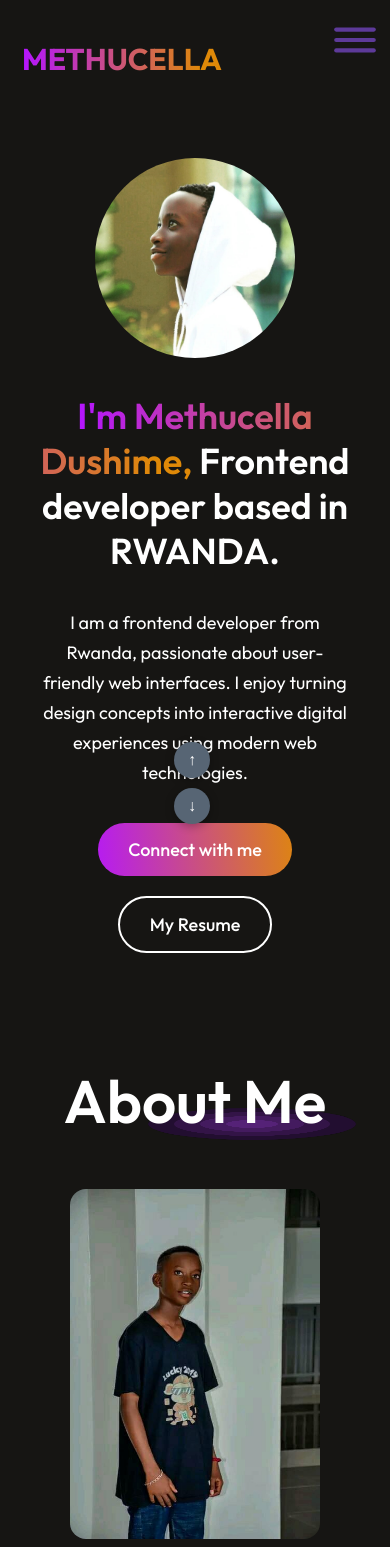
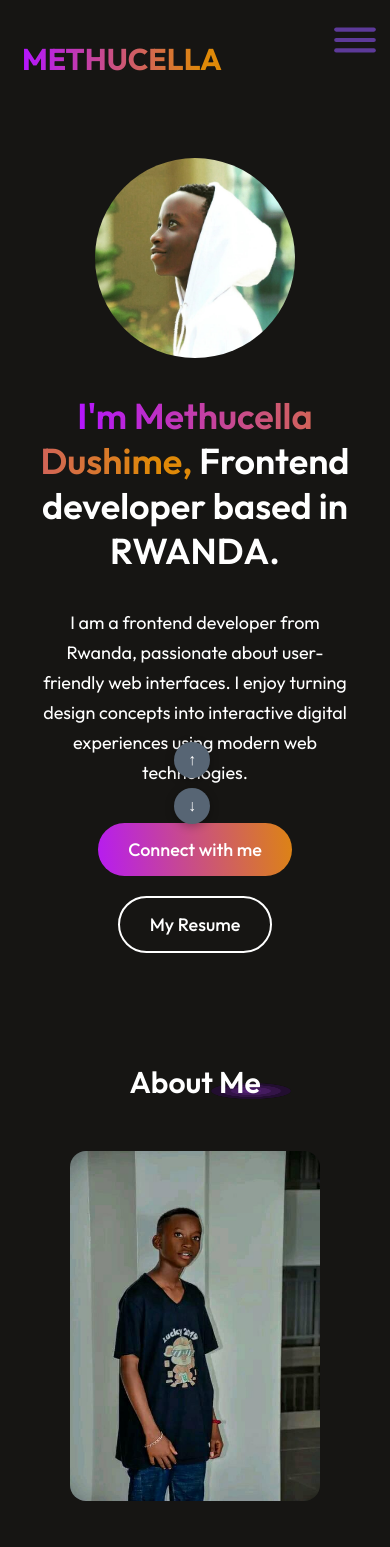
Before and after one commit to METHU033/My-portfolio, a React (Vite) app: page / in a window 390 px wide. Shown: the top 1547 px of the page. Built offline with nearby package versions, Linux system fonts and the light colour scheme.

Commit message:
update navbar

```diff
--- a/src/components/About/About.css
+++ b/src/components/About/About.css
@@ -130,10 +130,14 @@
     gap: 50px;
   }
 
+  .about-title h1 {
+    font-size: 30px;
+  }
+
   .about-title img{
-    width: 13rem;
-    height: 2rem;
-    top: 45px;
+    width: 5rem;
+    height: 1rem;
+    top: 20px;
   }
 
   .about-left img {
--- a/src/components/MyWork/MyWork.css
+++ b/src/components/MyWork/MyWork.css
@@ -78,11 +78,11 @@
   }
 
   .mywork-title h1 {
-    font-size: 38px;
+    font-size: 30px;
   }
   .mywork-title img{
-    width: 10rem;
-    height: 2rem;
+    width: 8rem;
+    height: 1rem;
     top: 20px;
   }
 
--- a/src/components/Navbar/Navbar.jsx
+++ b/src/components/Navbar/Navbar.jsx
@@ -64,7 +64,7 @@ const Navbar = () => {
                 toggleMenu();
               }}
             >
-              About Me
+              About me
             </p>
           </AnchorLink>
           {menu === "about" && <img src={underline} alt="" />}
--- a/src/components/Services/Services.css
+++ b/src/components/Services/Services.css
@@ -92,12 +92,12 @@
   }
 
   .services-title h1 {
-    font-size: 48px;
+    font-size: 35px;
   }
   .services-title img{
-    width: 10rem;
-    height: 2rem;
-    top: 30px;
+    width: 8rem;
+    height: 1.5rem;
+    top: 20px;
   }
 
   .services-container {
```
